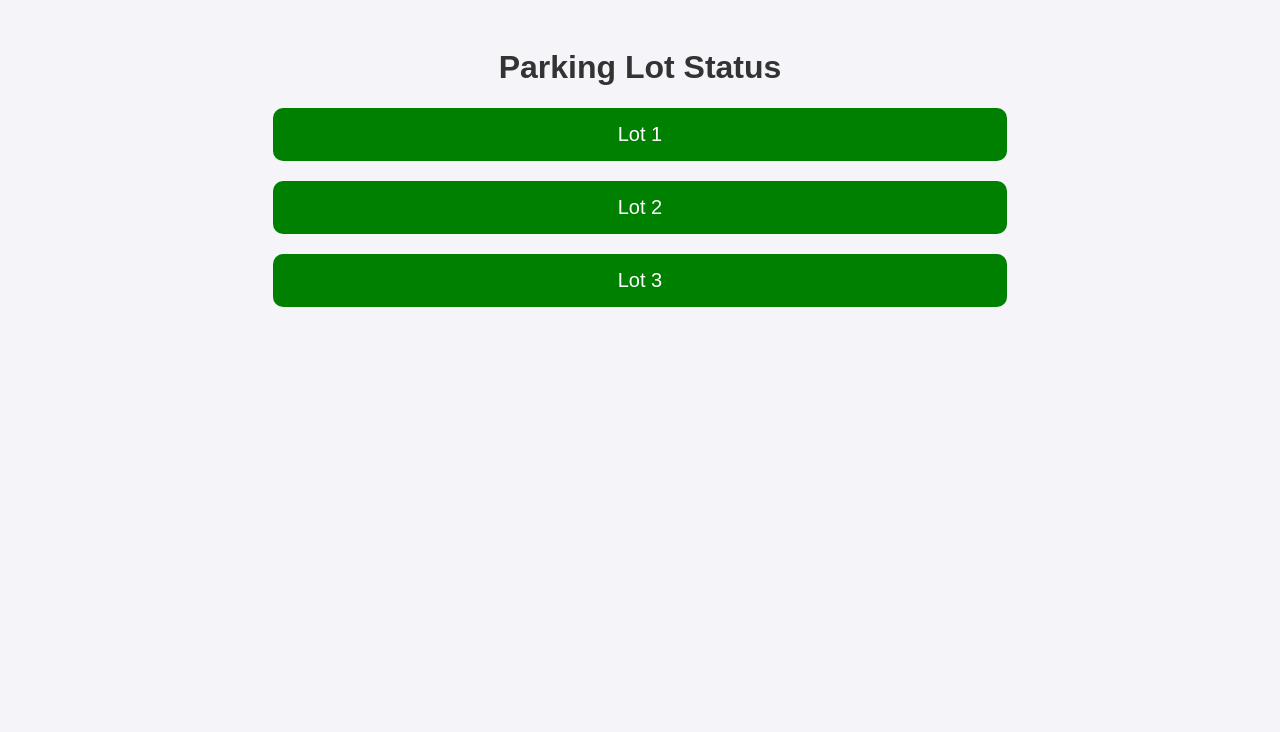
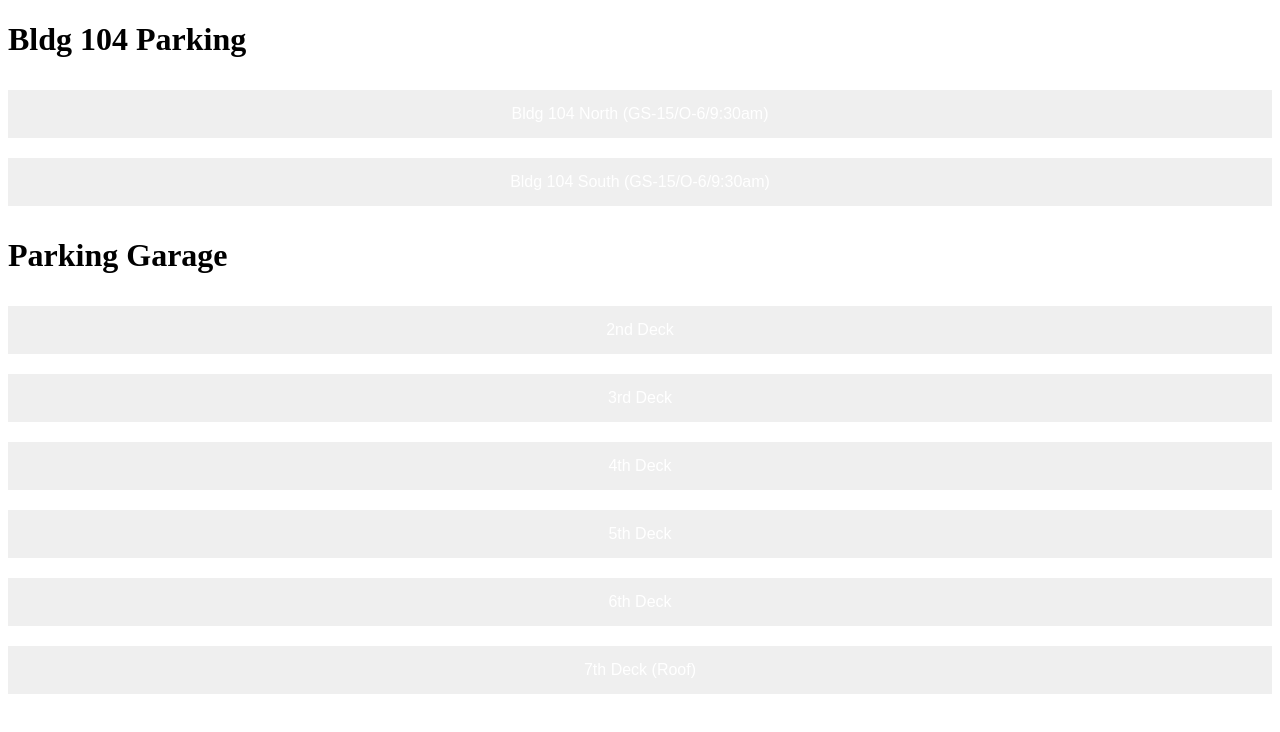
Before and after one commit to nrinc75/parking-lot-status, a plain HTML site: page index.html in a window 1280 px wide. Drawn offline with Linux system fonts and the light colour scheme; no server answers.

Commit message:
Update index.html - firebase

```diff
--- a/index.html
+++ b/index.html
@@ -4,15 +4,36 @@
     <meta charset="UTF-8">
     <meta name="viewport" content="width=device-width, initial-scale=1.0">
     <title>Parking Lot Status</title>
-    <link rel="stylesheet" href="styles.css">
+    <style>
+        .lot-button {
+            width: 100%;
+            padding: 15px;
+            font-size: 16px;
+            margin: 10px 0;
+            color: white;
+            border: none;
+            cursor: pointer;
+        }
+        .green { background-color: green; }
+        .yellow { background-color: yellow; color: black; }
+        .red { background-color: red; }
+    </style>
 </head>
 <body>
-    <h1>Parking Lot Status</h1>
-    <div class="parking-lots">
-    <button id="lot1" class="parking-button" style="background-color: green;">Lot 1</button>
-    <button id="lot2" class="parking-button" style="background-color: green;">Lot 2</button>
-    <button id="lot3" class="parking-button" style="background-color: green;">Lot 3</button>
-    </div>
+    <h1>Bldg 104 Parking</h1>
+    <button id="bldg104north" class="lot-button">Bldg 104 North (GS-15/O-6/9:30am)</button>
+    <button id="bldg104south" class="lot-button">Bldg 104 South (GS-15/O-6/9:30am)</button>
+
+    <h1>Parking Garage</h1>
+    <button id="2nddeck" class="lot-button">2nd Deck</button>
+    <button id="3rddeck" class="lot-button">3rd Deck</button>
+    <button id="4thdeck" class="lot-button">4th Deck</button>
+    <button id="5thdeck" class="lot-button">5th Deck</button>
+    <button id="6thdeck" class="lot-button">6th Deck</button>
+    <button id="7thdeck" class="lot-button">7th Deck (Roof)</button>
+
+    <script src="https://www.gstatic.com/firebasejs/9.1.2/firebase-app.js"></script>
+    <script src="https://www.gstatic.com/firebasejs/9.1.2/firebase-firestore.js"></script>
     <script src="script.js"></script>
 </body>
 </html>
```
